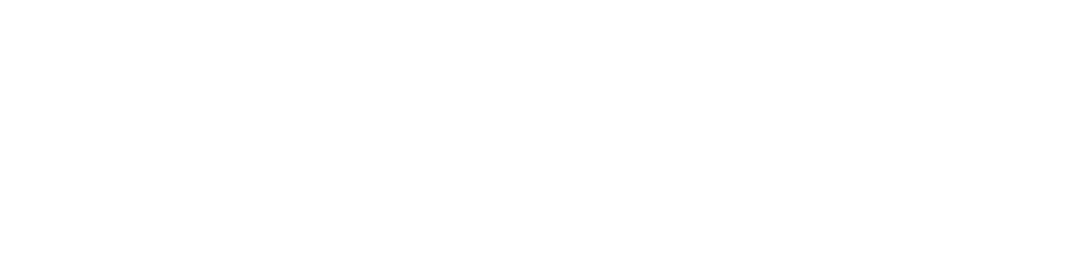
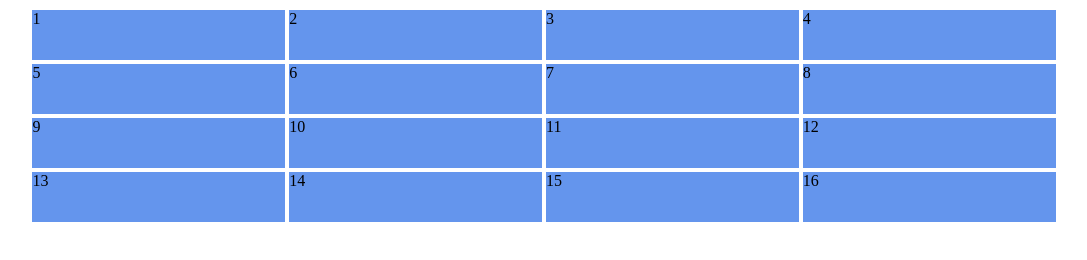
Before and after one commit to PudgySpudgy/etchsketch, a plain HTML site: page index.html in a window 1280 px wide. Shown: the whole page, without its empty margins (96-1183 px from the left). Drawn offline with Linux system fonts and the light colour scheme.

Commit message:
4x4 grid created in js, basic color in css

```diff
--- a/index.html
+++ b/index.html
@@ -5,8 +5,12 @@
     <meta http-equiv="X-UA-Compatible" content="IE=edge">
     <meta name="viewport" content="width=device-width, initial-scale=1.0">
     <title>Etch My Sketch</title>
+    <link rel="stylesheet" href="style.css">
+    <script src="script.js" defer></script>
 </head>
 <body>
+    <div id="container">
 
+    </div>
 </body>
 </html>
--- a/script.js
+++ b/script.js
@@ -0,0 +1,68 @@
+const container = document.getElementById('container');
+const divOne = document.createElement('div');
+const divTwo = document.createElement('div');
+const divThree = document.createElement('div');
+const divFour = document.createElement('div');
+const divFive = document.createElement('div');
+const divSix = document.createElement('div');
+const divSeven = document.createElement('div');
+const divEight = document.createElement('div');
+const divNine = document.createElement('div');
+const divTen = document.createElement('div');
+const divEleven = document.createElement('div');
+const divTwelve = document.createElement('div');
+const divThirteen = document.createElement('div');
+const divFourteen = document.createElement('div');
+const divFifteen = document.createElement('div');
+const divSixteen = document.createElement('div');
+
+divOne.innerText = '1'
+divTwo.innerText = '2'
+divThree.innerText = '3'
+divFour.innerText = '4'
+divFive.innerText = '5'
+divSix.innerText = '6'
+divSeven.innerText = '7'
+divEight.innerText = '8'
+divNine.innerText = '9'
+divTen.innerText = '10'
+divEleven.innerText = '11'
+divTwelve.innerText = '12'
+divThirteen.innerText = '13'
+divFourteen.innerText = '14'
+divFifteen.innerText = '15'
+divSixteen.innerText = '16'
+
+divOne.className = 'box';
+divTwo.className = 'box';
+divThree.className = 'box';
+divFour.className = 'box';
+divFive.className = 'box';
+divSix.className = 'box';
+divSeven.className = 'box';
+divEight.className = 'box';
+divNine.className = 'box';
+divTen.className = 'box';
+divEleven.className = 'box';
+divTwelve.className = 'box';
+divThirteen.className = 'box';
+divFourteen.className = 'box';
+divFifteen.className = 'box';
+divSixteen.className = 'box';
+
+container.appendChild(divOne);
+container.appendChild(divTwo);
+container.appendChild(divThree);
+container.appendChild(divFour);
+container.appendChild(divFive);
+container.appendChild(divSix);
+container.appendChild(divSeven);20%
+container.appendChild(divEight);
+container.appendChild(divNine);
+container.appendChild(divTen);
+container.appendChild(divEleven);
+container.appendChild(divTwelve);
+container.appendChild(divThirteen);
+container.appendChild(divFourteen);
+container.appendChild(divFifteen);
+container.appendChild(divSixteen);
--- /dev/null
+++ b/style.css
@@ -0,0 +1,22 @@
+* {
+    /* background-color: lime; */
+}
+
+#container {
+    /* background-color: blue; */
+    display: flex;
+    flex-wrap: wrap;
+    justify-content: center;
+}
+
+.box {
+    background-color: cornflowerblue;
+    margin: 2px;
+    min-width: 20%;
+    min-height: 50px;
+
+}
+
+/* .box:hover { */
+    /* background-color: chartreuse; */
+}
```
Also changed, not shown: 1 other file.
